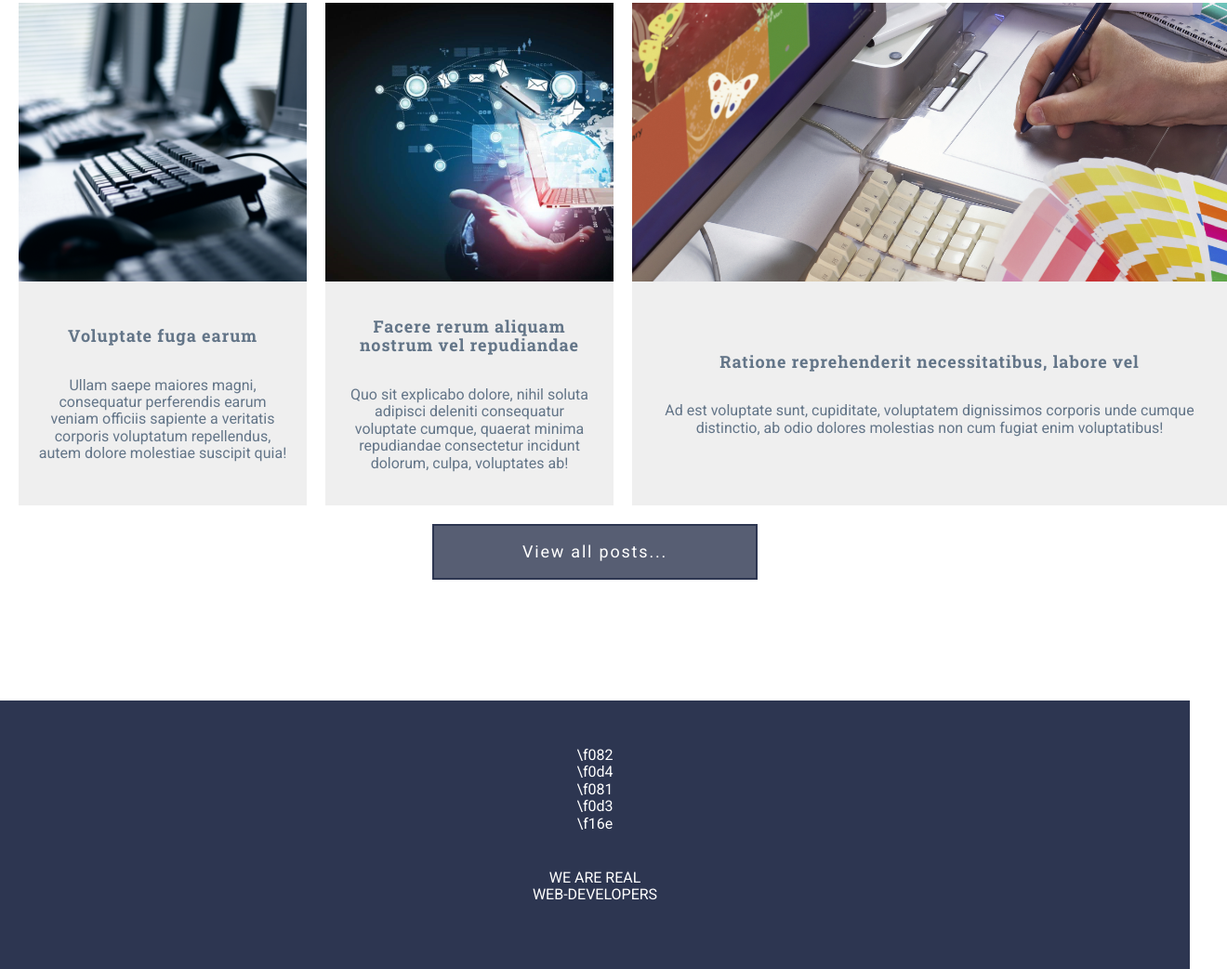
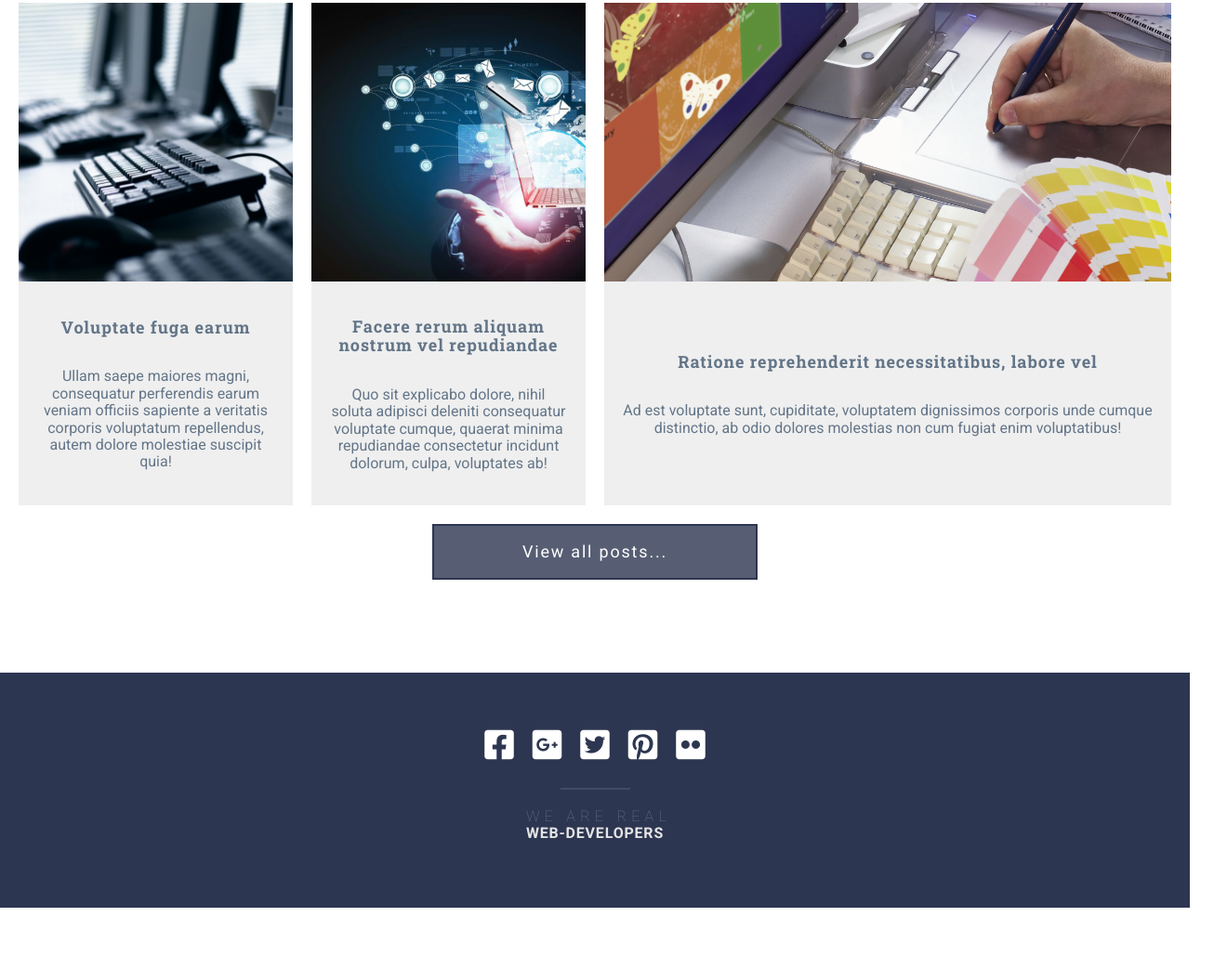
Before and after one commit to ArgusMX/course_project_1, a website: page index.html in a window 1280 px wide. Shown: the part 3306-4349 px from the top of the page at 93% size, 1320 px wide, since content can reach past the window. After the commit the page ends 4283 px from the top, so only its background shows below. Drawn offline with Linux system fonts and the light colour scheme.

Commit message:
структура c footer и стили

```diff
--- a/assets/scss/components/footer/_footer.scss
+++ b/assets/scss/components/footer/_footer.scss
@@ -5,20 +5,50 @@
   padding: 50px 20px 70px;
 
   text-align: center;
-  // background-color: #2d3651;
   text-align: center;
 
   color: $color-light;
   background-color: $color-primary;
 
-
   &__container {
     @extend %container;
   }
+
   &__social {
     display: grid;
     justify-content: center;
 
     margin-bottom: 40px;
+    position: relative;
+    grid-template-columns: repeat(auto-fit, minmax(50px, max-content));
+    font-size: 36px;
+    font-weight: 400;
+    a {
+      padding: 10px;
+    }
+
+    &::after {
+      position: absolute;
+      bottom: -20px;
+      left: calc(50% - 37.5px);
+      width: 75px;
+      height: 2px;
+      content: "";
+      background-color: rgba(255, 255, 255, 0.1);
+    }
+  }
+  &__copy {
+
+    span:nth-of-type(1) {
+      margin-right: -0.5em;
+      letter-spacing: 0.33em;
+      font-weight: 100;
+      color: $color-gray;
+    }
+    span:nth-of-type(2) {
+      letter-spacing: 0.05em;
+      color: $color-gray-light;
+      font-weight: 700;
+    }
   }
 }
--- a/assets/scss/components/sections/_section-posts.scss
+++ b/assets/scss/components/sections/_section-posts.scss
@@ -11,53 +11,52 @@
 
   &__grid {
     display: grid;
-
-    padding-bottom: $gap;
-
-    gap: $gap;
     grid-template-areas: "p1 p1 p2 p3" "p4 p5 p6 p6";
     grid-template-columns: repeat(4, 1fr);
+    gap: $gap;
+    padding-bottom: $gap;
   }
 
   &__actions {
     display: flex;
     justify-content: center;
 
-    margin-bottom: 30px;
+    // margin-bottom: 30px;
   }
 }
 .post-item {
-  height: 100%;
+  position: relative;
+  overflow: hidden;
 
-  background-color: #fefefe;
+  &__link{
+    height: 100%;
+    grid-template-rows: 300px 1fr;
 
-  &__link {
-    overflow: hidden;
-
-    height: 100%;
-
-    grid-template-rows: 300px 1fr;
+    &:hover {
+      .post-item__image {
+        transform: scale(1.1);
+      }
+      .post-item__caption {
+        background-color: $color-gray-light;
+      }
+    }
   }
 
   &__image {
     display: flex;
-    overflow: hidden;
     align-content: center;
+    transition: transform 0.5s;
   }
   &__caption {
     display: grid;
+    height: calc(100% - 300px);
     align-content: center;
-
-    height: calc(100% - 300px);
     padding: 20px;
-
+    background-color: #EFEFEF;
     transition: color 0.5s;
     text-align: center;
-
-    background-color: #efefef;
-
     font-family: "Roboto Slab", serif;
-
+    position: relative;
     p {
       font-size: $font-size;
     }
--- a/index.html
+++ b/index.html
@@ -266,11 +266,11 @@
   <footer class="footer">
     <div class="footer__container">
       <div class="footer__social">
-        <a href="#">\f082</a>
-        <a href="#">\f0d4</a>
-        <a href="#">\f081</a>
-        <a href="#">\f0d3</a>
-        <a href="#">\f16e</a>
+        <a class="fab fa-facebook-square" href="#"></a>
+        <a class="fab fa-google-plus-square" href="#"></a>
+        <a class="fab fa-twitter-square" href="#"></a>
+        <a class="fab fa-pinterest-square" href="#"></a>
+        <a class="fab fa-flickr" href="#"></a>
       </div>
       <div class="footer__copy">
         <span>WE ARE REAL</span>
```
Also changed, not shown: assets/css/style.css.
